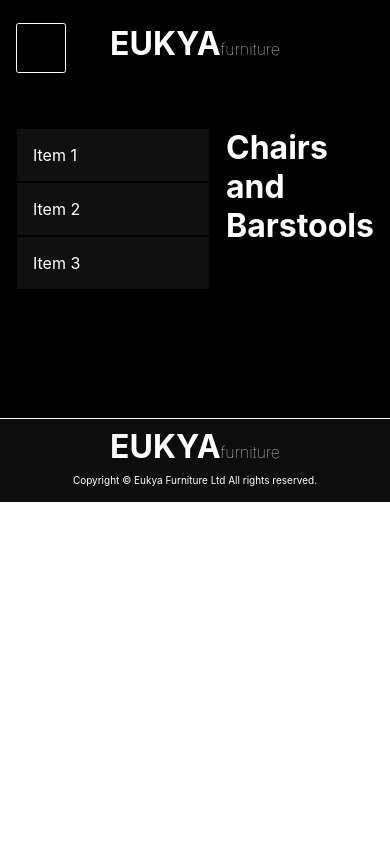
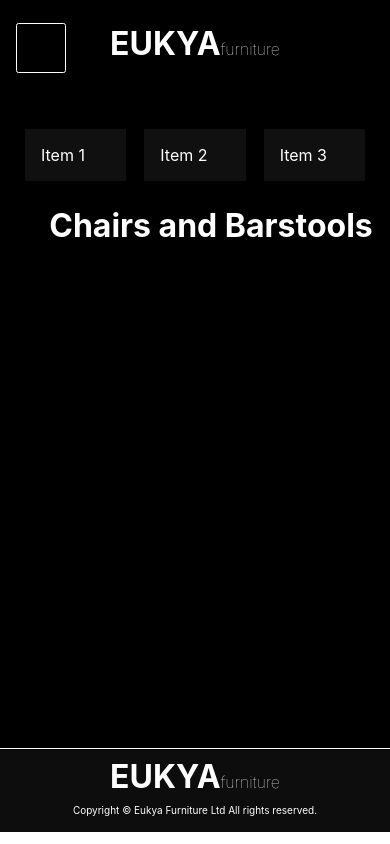
Before and after one commit to pjoe652/Eukya, a Next.js app in the folder eukya/: page /search in a window 390 px wide. Built offline with nearby package versions, Linux system fonts and the light colour scheme; some icons are missing; a web font is replaced by a local one.

Commit message:
Fix responsiveness on different pages

```diff
--- a/eukya/styles/header.scss
+++ b/eukya/styles/header.scss
@@ -137,12 +137,13 @@
       justify-content: center;
 
       a {
+        visibility: hidden;
         color: white;
         font-weight: lighter;
         font-size: x-large;
         text-decoration: none;
         opacity: 0;
-        transition: opacity 0.5s ease;
+        transition: all 0.5s ease;
         height: min-content;
       }
     }
@@ -154,6 +155,7 @@
 
     .link-container {
       a {
+        visibility: visible;
         opacity: 1;
         transition: opacity 0.5s ease;
       }
--- a/eukya/styles/itemDisplay.scss
+++ b/eukya/styles/itemDisplay.scss
@@ -4,13 +4,23 @@
   background-color: black;
   width: calc(100% - 2rem);
   height: 100%;
+  min-height: calc(100vh - 22rem);
   padding: 8rem 1rem 8rem 1rem;
+
+  @media screen and (max-width: $tablet) {
+    flex-direction: column;
+  }
 
   .category-sidebar {
     display: flex;
     flex-direction: column;
     width: 15rem;
     height: 100%;
+
+    @media screen and (max-width: $tablet) {
+      flex-direction: row;
+      width: 100%;
+    }
 
     .sidebar-item {
       cursor: pointer;
@@ -20,6 +30,11 @@
       background: #101010;
       border: solid 1px black;
       transition: all 0.5s ease;
+
+      @media screen and (max-width: $tablet) {
+        width: 100%;
+        margin: 0 0.5rem 0.5rem 0.5rem;
+      }
 
       &:hover {
         border: solid 1px white;
@@ -38,6 +53,12 @@
       color: white;
       font-size: xx-large;
       font-weight: 700;
+
+      @media screen and (max-width: $tablet) {
+        padding-left: unset;
+        padding-top: 1rem;
+        align-self: center;
+      }
     }
 
     .item-image-row {
@@ -49,6 +70,7 @@
         flex-direction: column;
         width: 100%;
         padding: 1rem 1rem 0 1rem;
+        align-items: center;
 
         .item-image-container {
           width: 100%;
```
